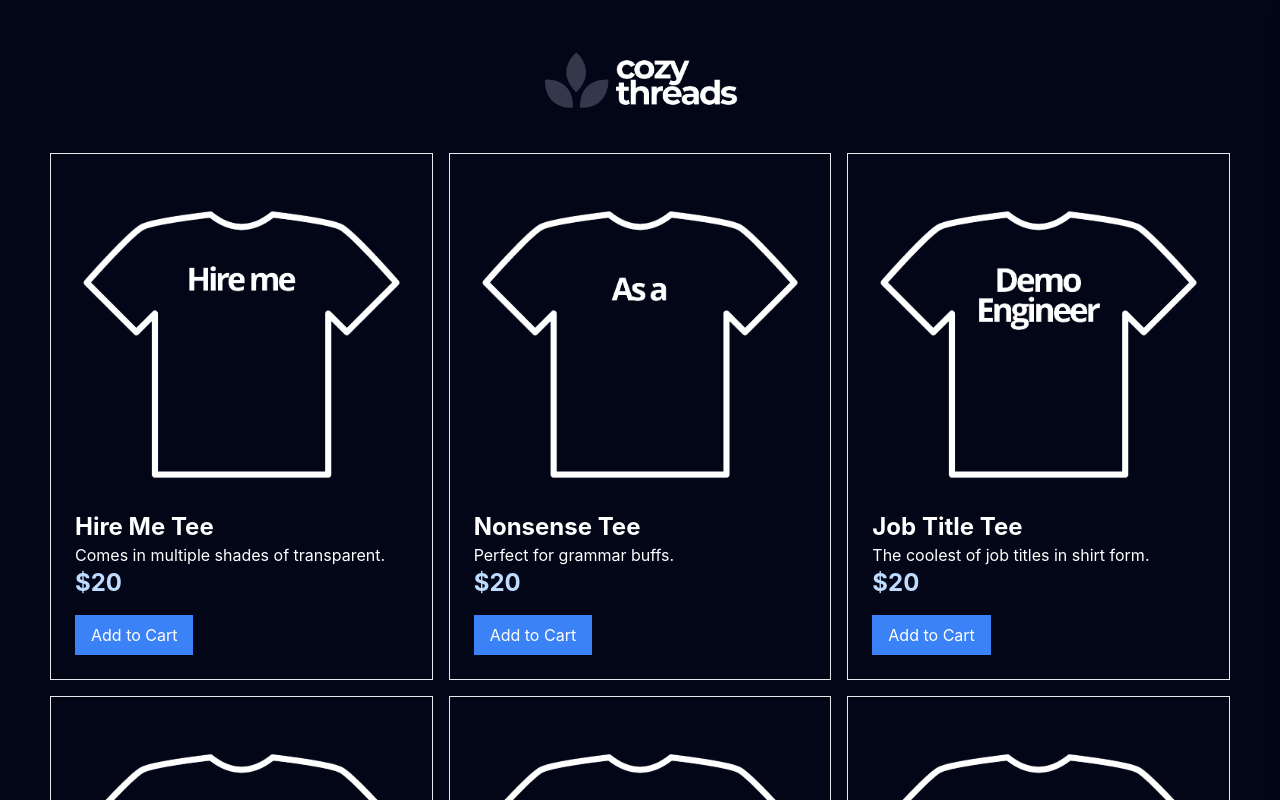
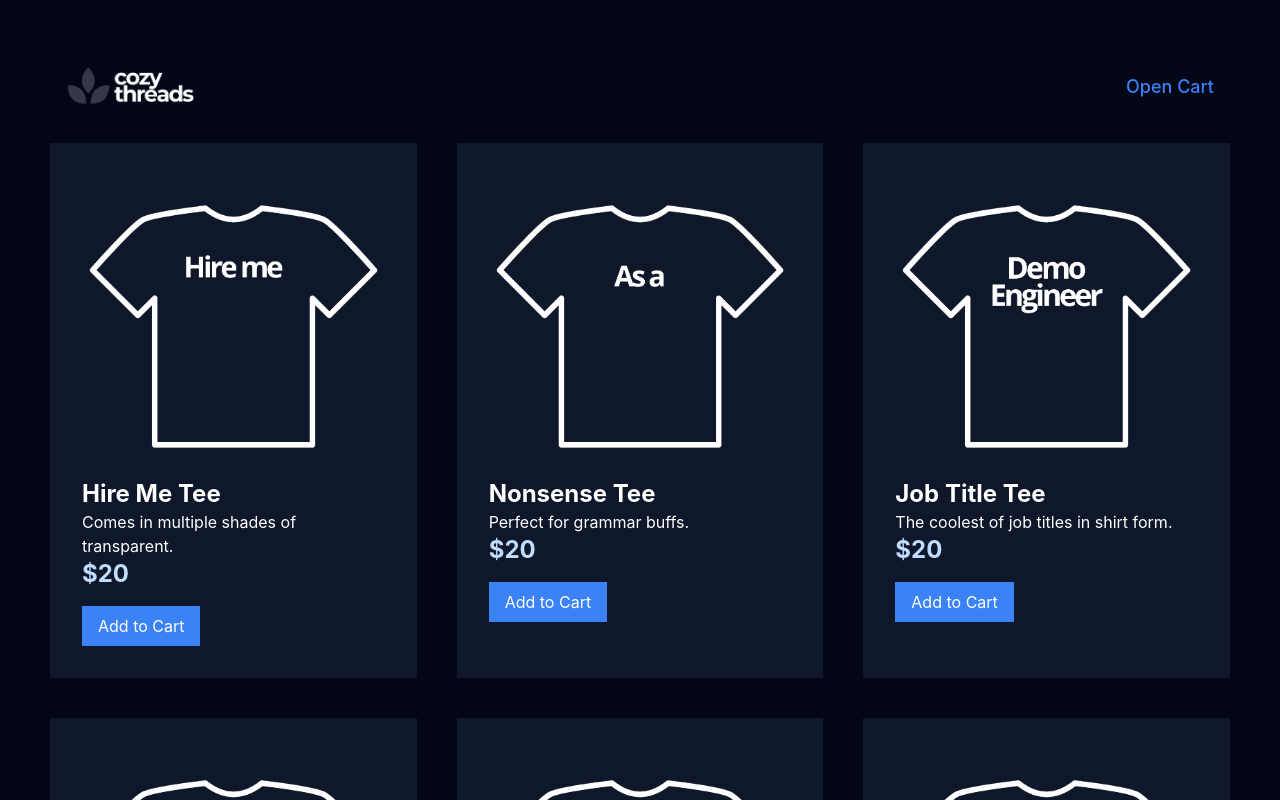
Before and after one commit to LandonOsteen/cozy-threads, a React (Create React App) app: page / in a window 1280 px wide. Shown: the top 800 px of the page. Built offline with nearby package versions, Linux system fonts and the light colour scheme.

Commit message:
updated logo to be a header with functioning checkout button

```diff
--- a/src/components/Cancel.js
+++ b/src/components/Cancel.js
@@ -1,10 +1,10 @@
 import React from 'react';
-import Logo from './Logo';
+import Header from './Header';
 
 const Cancel = () => {
   return (
     <div className="container mx-auto">
-      <Logo />
+      <Header />
       <div className="text-center">
         <h1 className="text-4xl font-semibold text-center my-6">
           Payment Canceled
--- a/src/components/CartDrawer.js
+++ b/src/components/CartDrawer.js
@@ -1,7 +1,5 @@
-// src/components/CartDrawer.js
 import React from 'react';
 import CheckoutButton from './CheckoutButton';
-import Logo from './Logo';
 
 const CartDrawer = ({ cart, isOpen, onClose, removeFromCart }) => {
   const total = cart.reduce((sum, product) => sum + product.price, 0);
@@ -18,15 +16,20 @@ const CartDrawer = ({ cart, isOpen, onClose, removeFromCart }) => {
       <h2 className="text-3xl font-bold p-4">Your Cart</h2>
       <div className="p-4">
         {cart.map((product) => (
-          <div>
-            <hr className="w-full my-3" />
-            <div
-              key={product.id}
-              className="flex justify-between items-center mb-4"
-            >
-              <div>
-                <h3 className="text-xl font-semibold">{product.title}</h3>
-                <p className="text-green-200 font-semibold">${product.price}</p>
+          <div key={product.id}>
+            <div className="flex justify-between items-center mb-4">
+              <div className="flex items-center my-1">
+                <img
+                  src={product.image}
+                  alt={product.title}
+                  className="w-16 h-16 object-cover mr-4"
+                />
+                <div>
+                  <h3 className="text-xl font-semibold">{product.title}</h3>
+                  <p className="text-green-200 font-semibold">
+                    ${product.price}
+                  </p>
+                </div>
               </div>
               <button
                 onClick={() => removeFromCart(product.id)}
--- /dev/null
+++ b/src/components/Header.js
@@ -0,0 +1,20 @@
+import React from 'react';
+import { Link } from 'react-router-dom';
+
+const Header = ({ openCart }) => {
+  return (
+    <header className="flex justify-between items-center p-4 bg-slate-950 shadow-md">
+      <Link to="/">
+        <img src="logo.png" alt="Cozy Threads Logo" className="w-32" />
+      </Link>
+      <button
+        onClick={openCart}
+        className="text-lg font-medium text-blue-500 hover:underline"
+      >
+        Open Cart
+      </button>
+    </header>
+  );
+};
+
+export default Header;
--- a/src/components/Logo.js
+++ /dev/null
@@ -1,16 +0,0 @@
-import React from 'react';
-import { Link } from 'react-router-dom';
-
-const Logo = () => {
-  return (
-    <Link to="/">
-      <img
-        src="logo.png"
-        alt="Cozy Threads Logo"
-        className="mx-auto w-1/6 m-10"
-      />
-    </Link>
-  );
-};
-
-export default Logo;
--- a/src/components/MainPage.js
+++ b/src/components/MainPage.js
@@ -2,7 +2,7 @@
 import React, { useState } from 'react';
 import ProductCard from './ProductCard';
 import CartDrawer from './CartDrawer';
-import Logo from './Logo';
+import Header from './Header';
 
 const products = [
   {
@@ -64,8 +64,8 @@ const MainPage = () => {
 
   return (
     <div className="container mx-auto">
-      <Logo />
-      <div className="grid grid-cols-3 gap-4">
+      <Header openCart={() => setDrawerOpen(true)} />
+      <div className="grid grid-cols-3 gap-10 my-5">
         {products.map((product) => (
           <ProductCard
             key={product.id}
--- a/src/components/ProductCard.js
+++ b/src/components/ProductCard.js
@@ -3,7 +3,7 @@ import React from 'react';
 
 const ProductCard = ({ product, addToCart }) => {
   return (
-    <div className="border p-6">
+    <div className="bg-slate-900 p-8">
       <img
         src={product.image}
         alt={product.title}
--- a/src/components/Success.js
+++ b/src/components/Success.js
@@ -1,6 +1,6 @@
 import React, { useEffect, useState } from 'react';
 import { useLocation } from 'react-router-dom';
-import Logo from './Logo';
+import Header from './Header';
 
 const Success = () => {
   const location = useLocation();
@@ -25,7 +25,7 @@ const Success = () => {
 
   return (
     <div className="container mx-auto">
-      <Logo />
+      <Header />
       <div className="text-center">
         <h1 className="text-4xl font-semibold text-center my-8">
           Payment Successful
```
